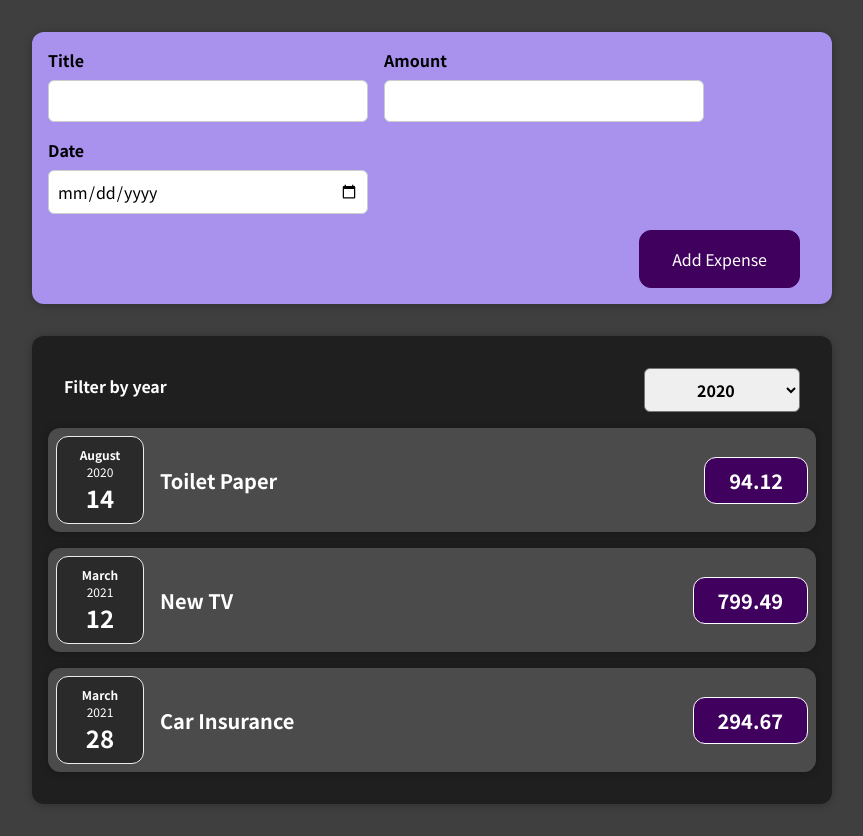
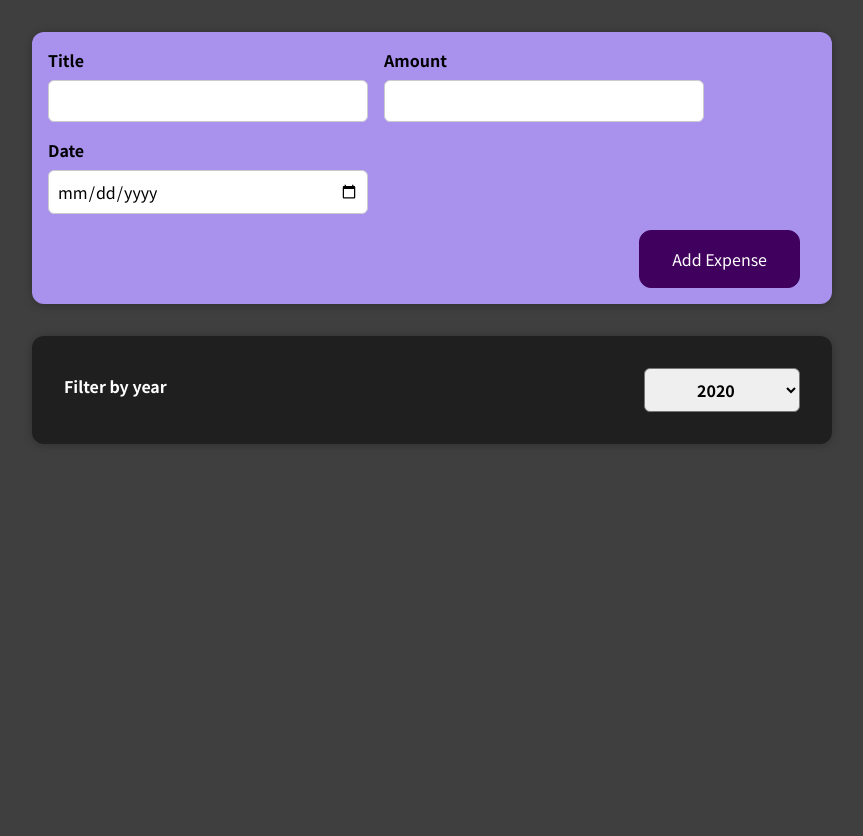
Before and after one commit to akshatbiniwale/Expense-Tracker, a React (Create React App) app: page / in a window 1280 px wide. Shown: the whole page, without its empty margins (208-1071 px from the left). After the commit the page ends 800 px from the top, so only its background shows below. Built offline with nearby package versions, Linux system fonts and the light colour scheme; the HTML template or start-up script is replaced by a standard one.

Commit message:
Add Items Complete

```diff
--- a/src/App.jsx
+++ b/src/App.jsx
@@ -1,34 +1,18 @@
+import { useState } from "react";
+
 import Expenses from "./components/Expenses/Expenses";
 import NewExpense from "./components/NewExpense/NewExpense";
 
 
 const App = ()=> {
+  const dummyExpenses = [];
 
-  const expenses = [
-    {
-      id: 'e1',
-      title: 'Toilet Paper',
-      amount: 94.12,
-      date: new Date(2020, 7, 14),
-    },
-    { id: 'e2', title: 'New TV', amount: 799.49, date: new Date(2021, 2, 12) },
-    {
-      id: 'e3',
-      title: 'Car Insurance',
-      amount: 294.67,
-      date: new Date(2021, 2, 28),
-    },
-    {
-      id: 'e4',
-      title: 'New Desk (Wooden)',
-      amount: 450,
-      date: new Date(2021, 5, 12),
-    },
-  ];
+  const [expenses, setExpenses] = useState(dummyExpenses)
 
   const addExpenseHandler = (expense)=> {
-    console.log("From app.js");
-    console.log(expense);
+    setExpenses((prevExpenses)=> {
+      return [expense, ...prevExpenses];
+    });
   };
 
   return (
--- a/src/components/Expenses/ExpenseDate.jsx
+++ b/src/components/Expenses/ExpenseDate.jsx
@@ -1,9 +1,10 @@
 import './ExpenseDate.css'
 
 const ExpenseDate = (props)=> {
-    const month = props.date.toLocaleString("en-US", {month: "long"});
-    const day = props.date.toLocaleString("en-US", {day: "2-digit"});
-    const year = props.date.getFullYear();
+    const gotDate = new Date(props.date);
+    const month = gotDate.toLocaleString("en-US", {month: "long"});
+    const day = gotDate.toLocaleString("en-US", {day: "2-digit"});
+    const year = gotDate.getFullYear();
 
     return (
         <div className='expense-date'>
--- a/src/components/Expenses/ExpenseItem.jsx
+++ b/src/components/Expenses/ExpenseItem.jsx
@@ -8,7 +8,7 @@ const ExpenseItem = (props)=> {
             <ExpenseDate date={props.date} />
             <div className="expense-item__description">
                 <h2>{props.title}</h2>
-                <div className='expense-item__price'>{props.amount}</div>
+                <div className='expense-item__price'>$ {props.amount}</div>
             </div>
         </Card>
     );
--- a/src/components/Expenses/Expenses.jsx
+++ b/src/components/Expenses/Expenses.jsx
@@ -15,21 +15,16 @@ const Expenses = (props)=> {
     return (
         <Card className='expenses'>
             <ExpenseFilter onSetYear={setYearHandler} selected={receivedYear} />
-            <ExpenseItem
-                title={props.expenses[0].title}
-                amount={props.expenses[0].amount}
-                date={props.expenses[0].date}
-            ></ExpenseItem>
-            <ExpenseItem
-                title={props.expenses[1].title}
-                amount={props.expenses[1].amount}
-                date={props.expenses[1].date}
-            ></ExpenseItem>
-            <ExpenseItem
-                title={props.expenses[2].title}
-                amount={props.expenses[2].amount}
-                date={props.expenses[2].date}
-            ></ExpenseItem>
+            {props.expenses.map((expense)=> {
+                return (
+                    <ExpenseItem
+                        title={expense.title}
+                        amount={expense.amount}
+                        date={expense.date}
+                        key={expense.id}
+                    />
+                );
+            })}
         </Card>
     );
 }
--- a/src/components/NewExpense/NewExpense.jsx
+++ b/src/components/NewExpense/NewExpense.jsx
@@ -4,8 +4,8 @@ import ExpenseForm from './ExpenseForm';
 const NewExpense = (props) => {
     const expenseDataHandler = (expenseData) => {
         const expenseDataWithId = {
-            ...expenseData,
-            id: Math.floor(Math.random() * 10000) + 1
+            id: Math.floor(Math.random() * 10000) + 1,
+            ...expenseData
         }
 
         props.onSetId(expenseDataWithId);
```
